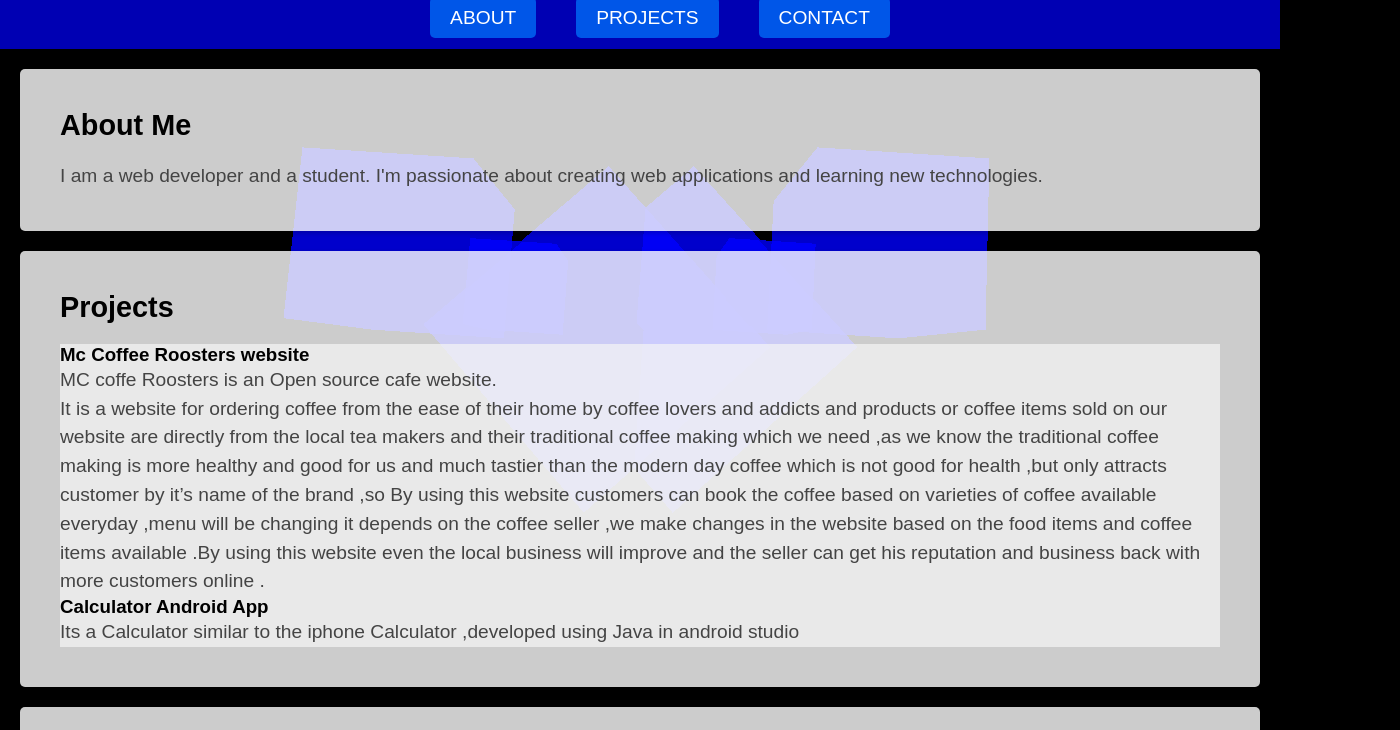
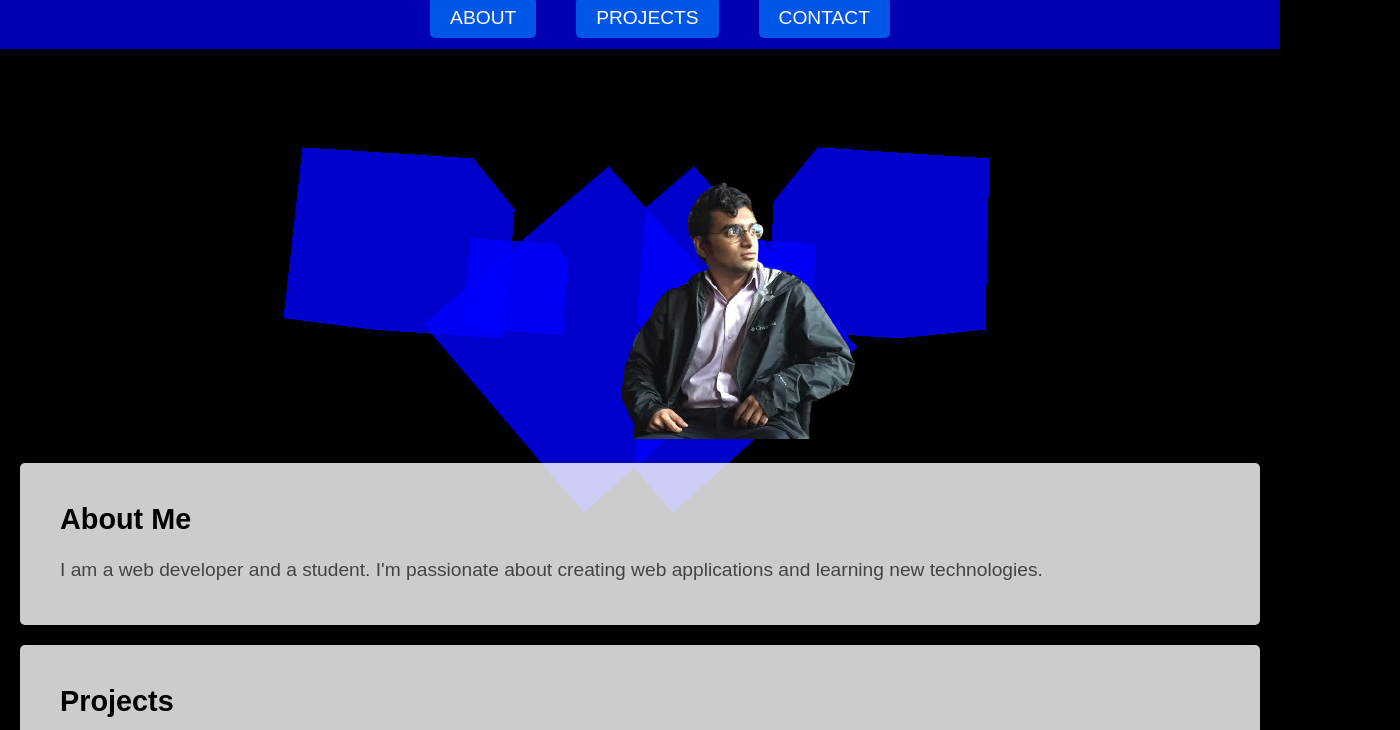
Before and after one commit to ShishirShastry/Personal-Portfolio-website, a plain HTML site: page index.html in a window 1280 px wide. Shown: the part 70-800 px from the top of the page, 1400 px wide, since content can reach past the window. Drawn offline with nearby package versions, Linux system fonts and the light colour scheme.

Commit message:
Update index.html

```diff
--- a/index.html
+++ b/index.html
@@ -19,9 +19,13 @@
         </nav>
     </header>
 
+    <section id="image" class="image">
+        <div>
+        <img src="shishir-removebg-preview.png">
+        </div>
+    </section>
     <section id="about" class="section">
         <h2 style="color:black;" >About Me</h2>
-
         <p>
             I am a web developer and a student. I'm passionate about creating web applications and learning new technologies.
         </p>
```
